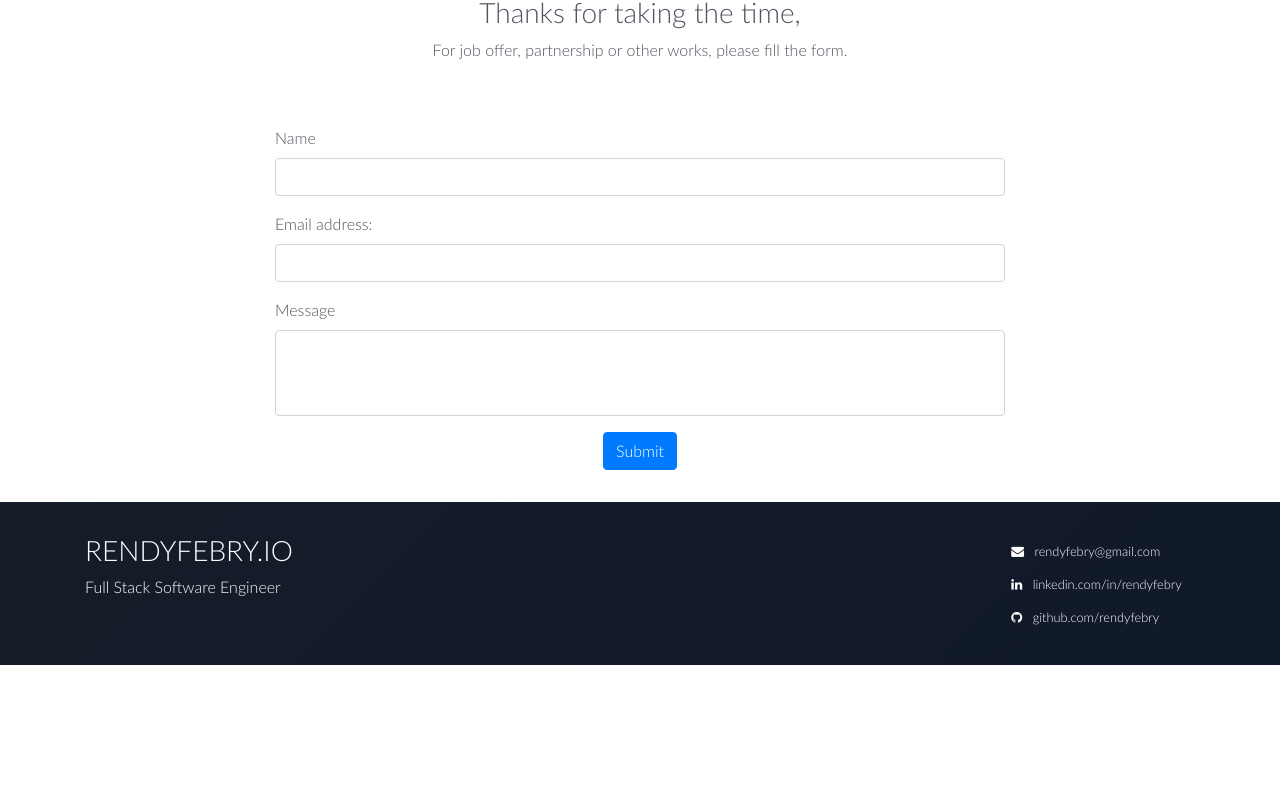
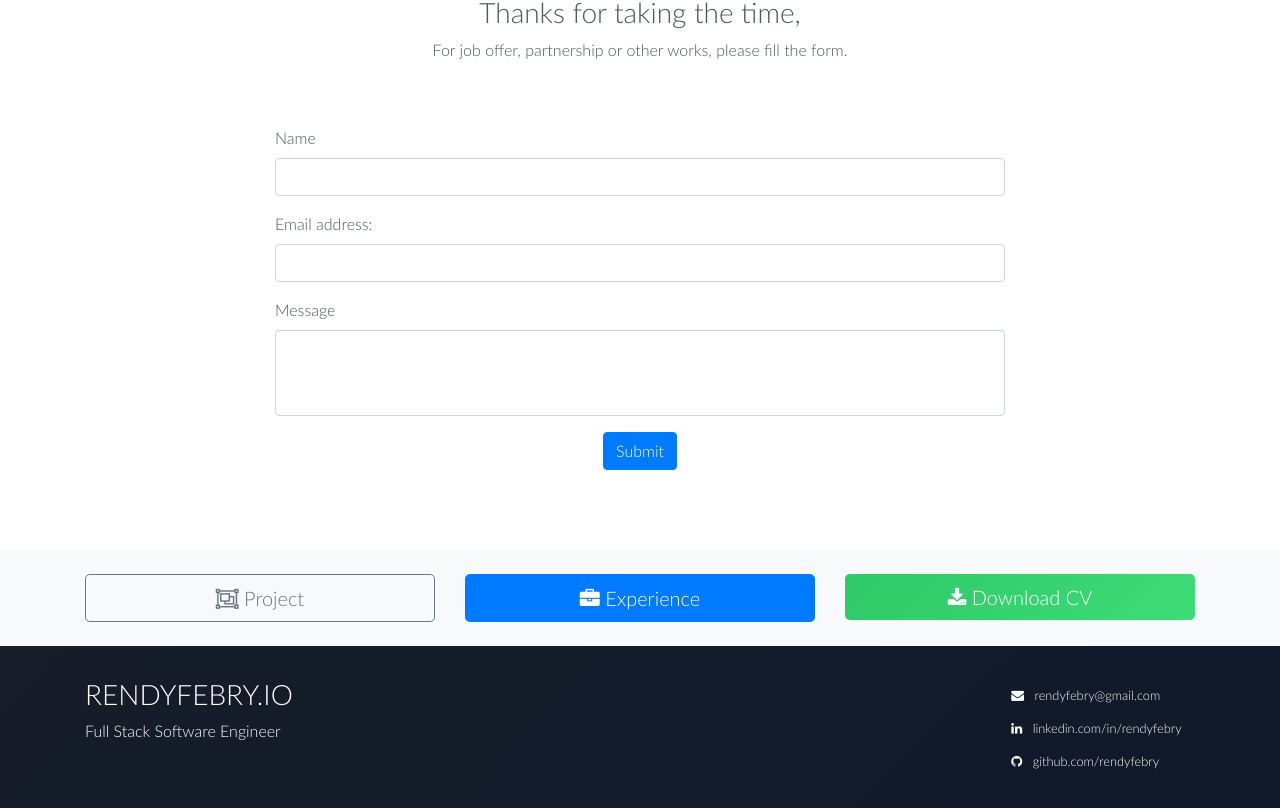
Before and after one commit to rendyfebry/rendyfebry.io, a Vue app: page /contact in a window 1280 px wide. Shown: the part 356-1164 px from the top of the page. Before the commit the page ends 1021 px from the top, so only its background shows below. Built offline with nearby package versions, Linux system fonts and the light colour scheme; what vue-highcharts would draw is missing.

Commit message:
Add footer bar to every page

```diff
--- a/src/pages/Contact.vue
+++ b/src/pages/Contact.vue
@@ -28,7 +28,7 @@
 		<section>
 			<b-container>
 				<b-row>
-					<b-col sm="12" lg="8" offset-lg="2">
+					<b-col sm="12" lg="8" offset-lg="2" class="pb-5">
 						<form
 							accept-charset="UTF-8"
 							action="https://usebasin.com/f/147b955d4022"
@@ -82,6 +82,43 @@
 				</b-row>
 			</b-container>
 		</section>
+		<section class="bg-light pb-0 pt-4">
+			<b-container>
+				<b-row>
+					<b-col xs="12" lg="4">
+						<b-btn
+							size="lg"
+							variant="outline-secondary"
+							block
+							to="/project"
+							class="mb-4"
+						>
+							<i class="fa fa-object-group"/> Project
+						</b-btn>
+					</b-col>
+					<b-col xs="12" lg="4">
+						<b-btn
+							size="lg"
+							variant="primary"
+							block
+							to="/experience"
+							class="mb-4"
+						>
+							<i class="fa fa-briefcase"/> Experience
+						</b-btn>
+					</b-col>
+					<b-col xs="12" lg="4">
+						<a
+							class="btn mb-4 btn-success btn-lg btn-block"
+							href="/static/cv-rendy.pdf"
+							target="_blank"
+						>
+							<i class="fa fa-download"/> Download CV
+						</a>
+					</b-col>
+				</b-row>
+			</b-container>
+		</section>
 	</div>
 </template>
 
--- a/src/pages/Experience.vue
+++ b/src/pages/Experience.vue
@@ -155,6 +155,43 @@
 				</b-col>
 			</b-container>
 		</section>
+		<section class="bg-light pb-0 pt-4">
+			<b-container>
+				<b-row>
+					<b-col xs="12" lg="4">
+						<b-btn
+							size="lg"
+							variant="outline-secondary"
+							block
+							to="/project"
+							class="mb-4"
+						>
+							<i class="fa fa-object-group"/> Project
+						</b-btn>
+					</b-col>
+					<b-col xs="12" lg="4">
+						<b-btn
+							size="lg"
+							variant="primary"
+							block
+							to="/experience"
+							class="mb-4"
+						>
+							<i class="fa fa-briefcase"/> Experience
+						</b-btn>
+					</b-col>
+					<b-col xs="12" lg="4">
+						<a
+							class="btn mb-4 btn-success btn-lg btn-block"
+							href="/static/cv-rendy.pdf"
+							target="_blank"
+						>
+							<i class="fa fa-download"/> Download CV
+						</a>
+					</b-col>
+				</b-row>
+			</b-container>
+		</section>
 	</div>
 </template>
 
--- a/src/pages/Project.vue
+++ b/src/pages/Project.vue
@@ -284,6 +284,43 @@
 				</b-col>
 			</b-container>
 		</section>
+		<section class="bg-light pb-0 pt-4">
+			<b-container>
+				<b-row>
+					<b-col xs="12" lg="4">
+						<b-btn
+							size="lg"
+							variant="outline-secondary"
+							block
+							to="/project"
+							class="mb-4"
+						>
+							<i class="fa fa-object-group"/> Project
+						</b-btn>
+					</b-col>
+					<b-col xs="12" lg="4">
+						<b-btn
+							size="lg"
+							variant="primary"
+							block
+							to="/experience"
+							class="mb-4"
+						>
+							<i class="fa fa-briefcase"/> Experience
+						</b-btn>
+					</b-col>
+					<b-col xs="12" lg="4">
+						<a
+							class="btn mb-4 btn-success btn-lg btn-block"
+							href="/static/cv-rendy.pdf"
+							target="_blank"
+						>
+							<i class="fa fa-download"/> Download CV
+						</a>
+					</b-col>
+				</b-row>
+			</b-container>
+		</section>
 	</div>
 </template>
 
```
